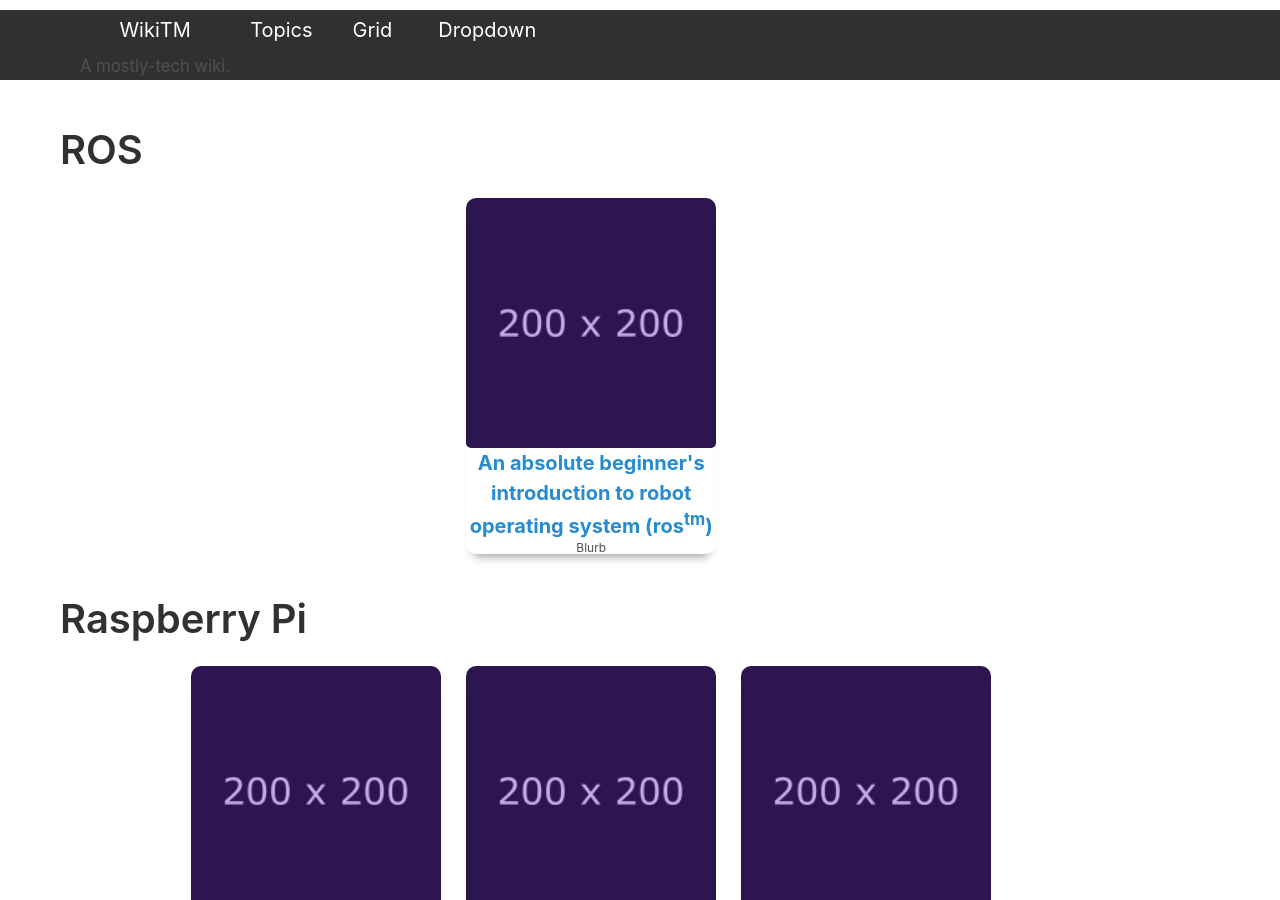
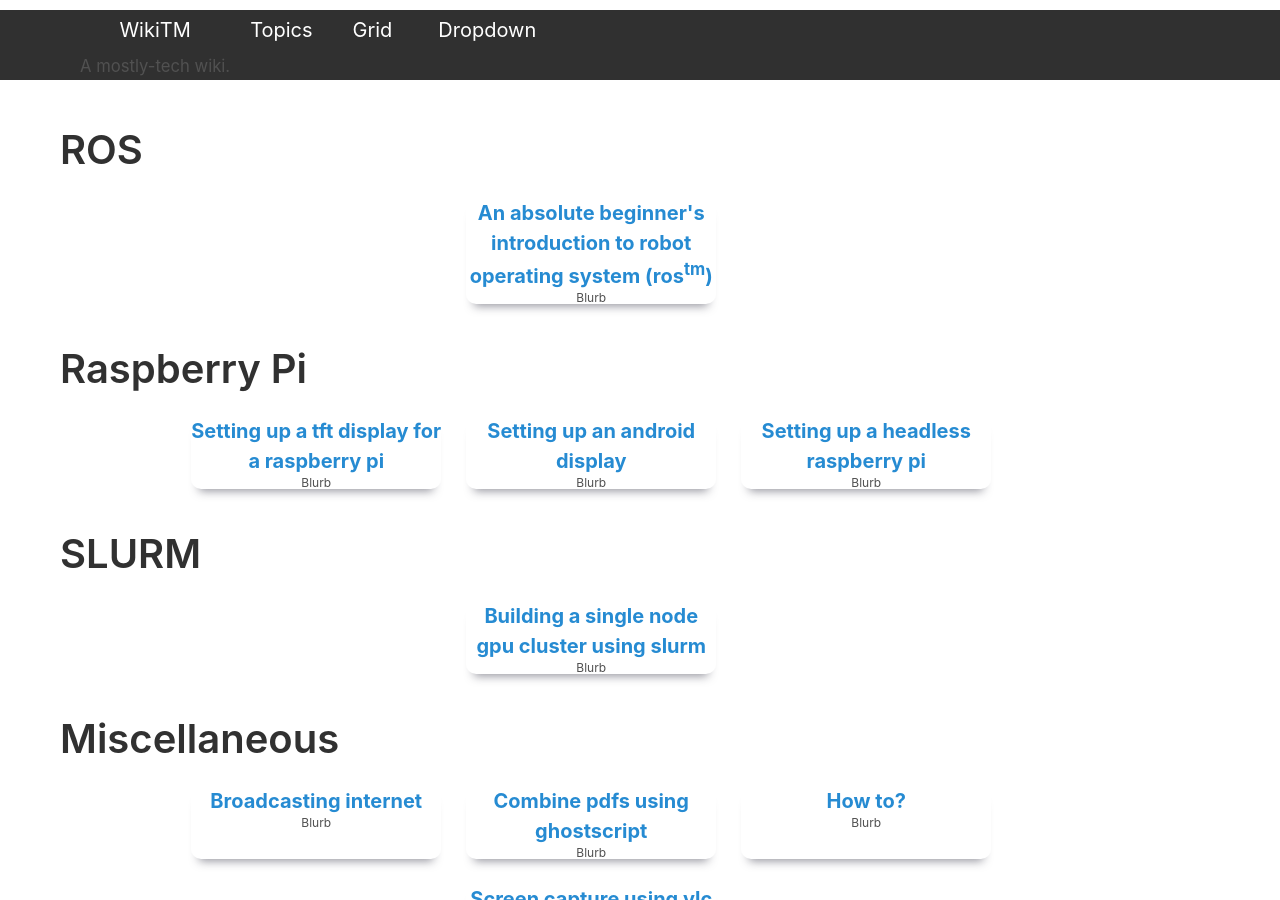
Before and after one commit to tejaswid/wikitm, a Jekyll site: the page built from grid.html, in a window 1280 px wide and 900 px high. Built offline with Jekyll 4.4.1, drawn with Linux system fonts in a browser that asks for light colours.

Commit message:
testing new way of adding thumbnails

```diff
--- a/grid.html
+++ b/grid.html
@@ -22,7 +22,7 @@
                 {% endif %}
                 <div class="pane">
                     <a href="{{ site.baseurl|append:file.url }}">
-                        <img src="{{ site.baseurl }}/assets/200x200.png" alt="">
+                        {% if page.thumbnail %}{{ page.thumbnail }}{% endif %}
                         {{ file.title | capitalize }}
                     </a>
                     <span class="blurb">
```
Also changed, not shown: topics/_misc/broadcastingInternet.md (+1 -0 lines).
